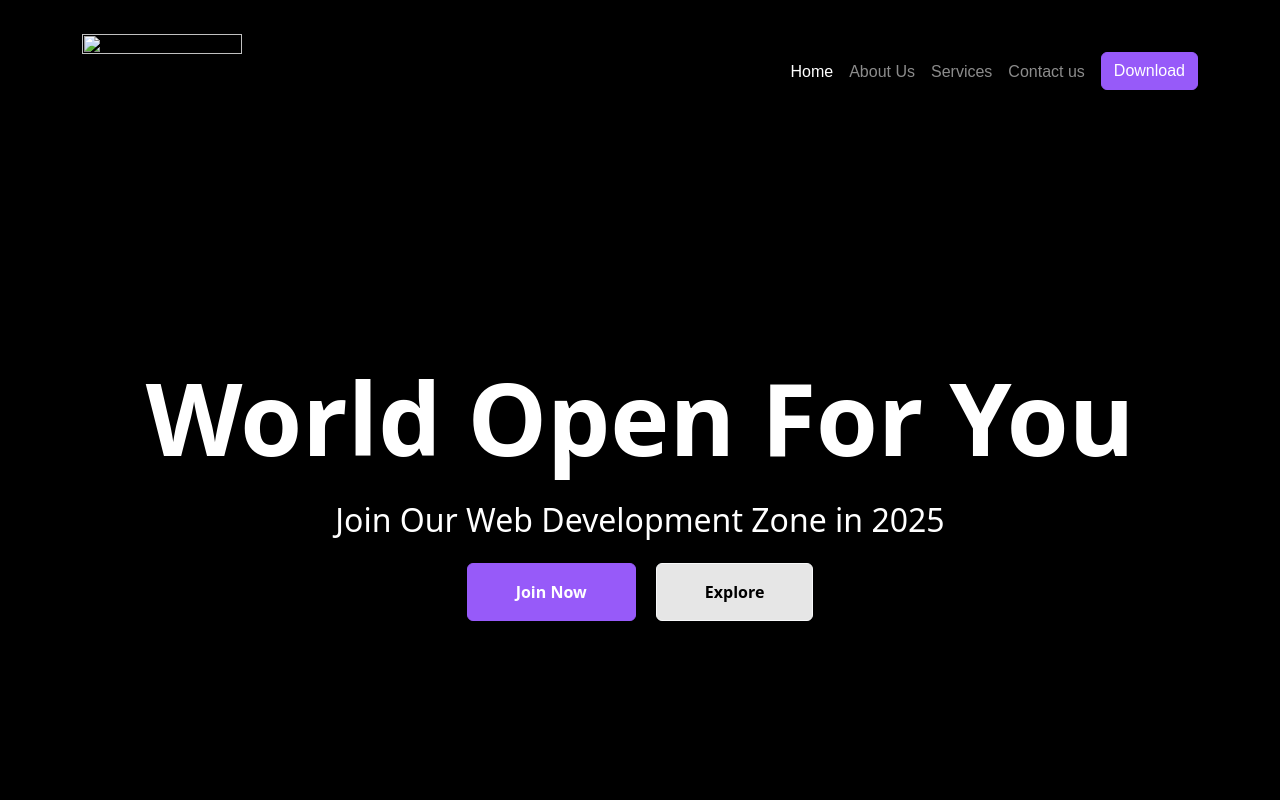
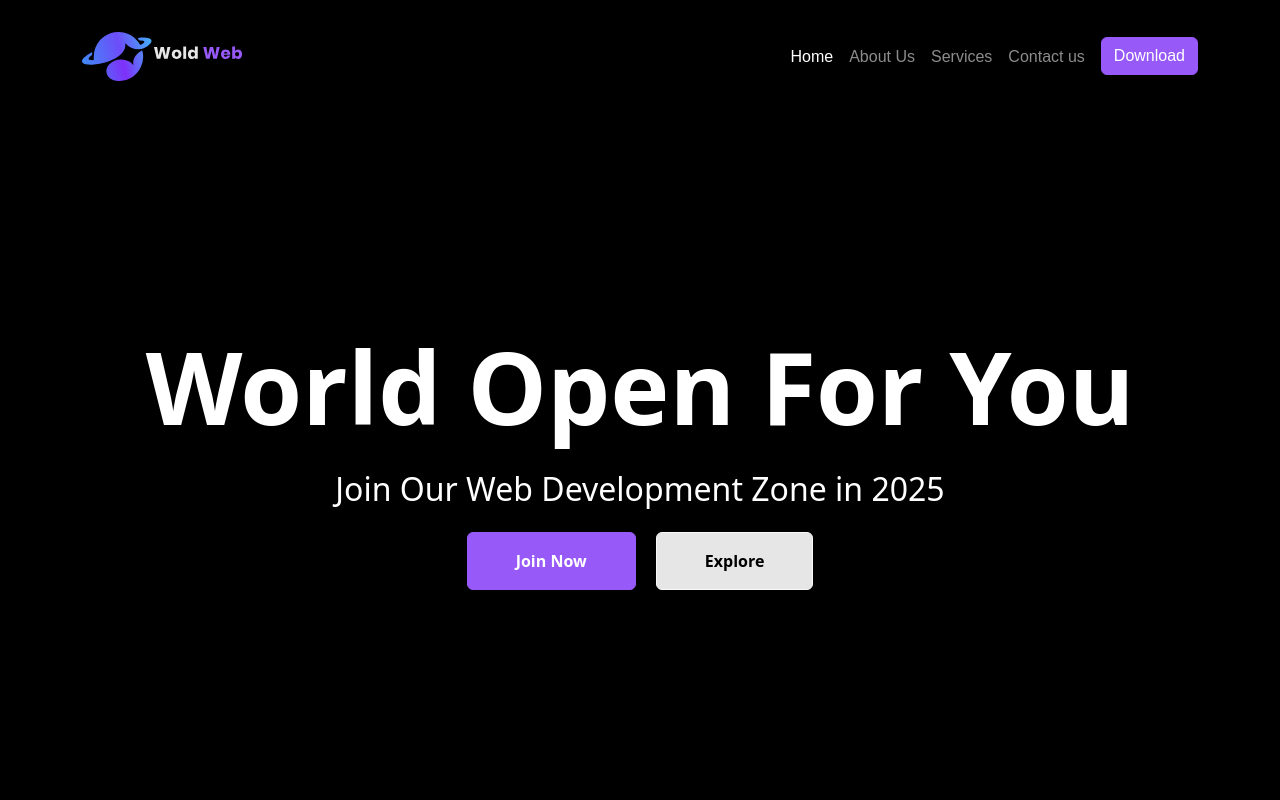
Before and after one commit to dulmik2003/Git-hub-testing-2, a plain HTML site: page index.html in a window 1280 px wide. Shown: the top 800 px of the page. Drawn offline with nearby package versions, Linux system fonts and the light colour scheme; files whose address does not match are found by name.

Commit message:
logo path changed

```diff
--- a/CSS/style.css
+++ b/CSS/style.css
@@ -85,7 +85,7 @@ img {
                 Hero css setup
 --------------------------------------------------*/
 #Hero {
-    background: url(../img/home/Hero-img.jpg);
+    background-image: url("../img/home/hero-img.jpg");
     background-position: top;
     margin-top: -55px;
 }
--- a/index.html
+++ b/index.html
@@ -13,7 +13,7 @@
     <div class="navbar-dark">
         <nav class="navbar navbar-expand-lg navbar-dark container">
             <div class="container-fluid">
-                <a class="navbar-brand py-4" href="#"><img src="../Boostrap Landing Page/img/brand/dark logo.svg" width="160" height="80" alt=""></a>
+                <a class="navbar-brand py-4" href="#"><img src="img/brand/dark logo.svg" width="160" height="80" alt=""></a>
 
                 <button class="navbar-toggler" type="button" data-bs-toggle="collapse" data-bs-target="#navbarSupportedContent" aria-controls="navbarSupportedContent" aria-expanded="false" aria-label="Toggle navigation">
                     <span class="navbar-toggler-icon"></span>
```
